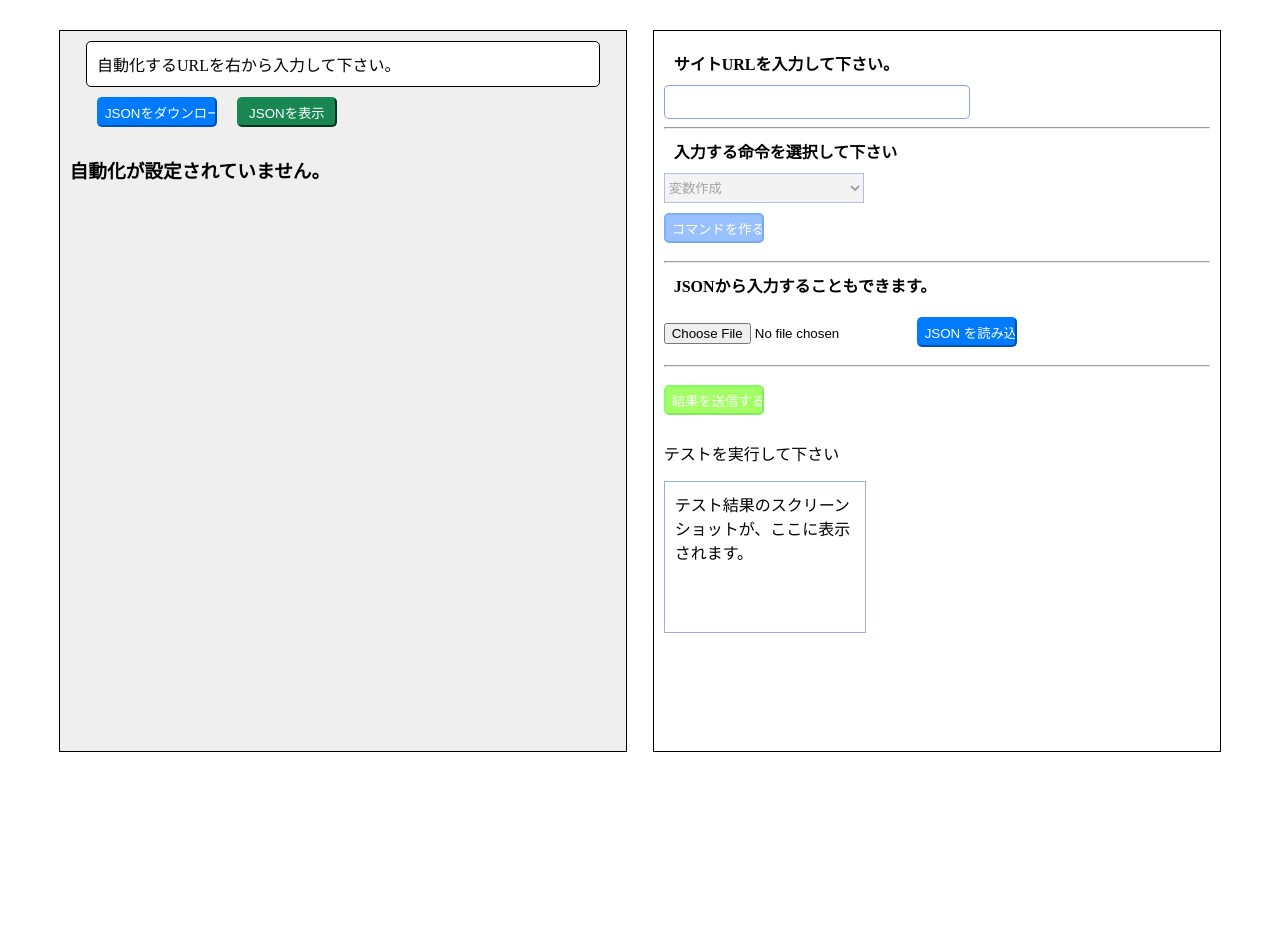
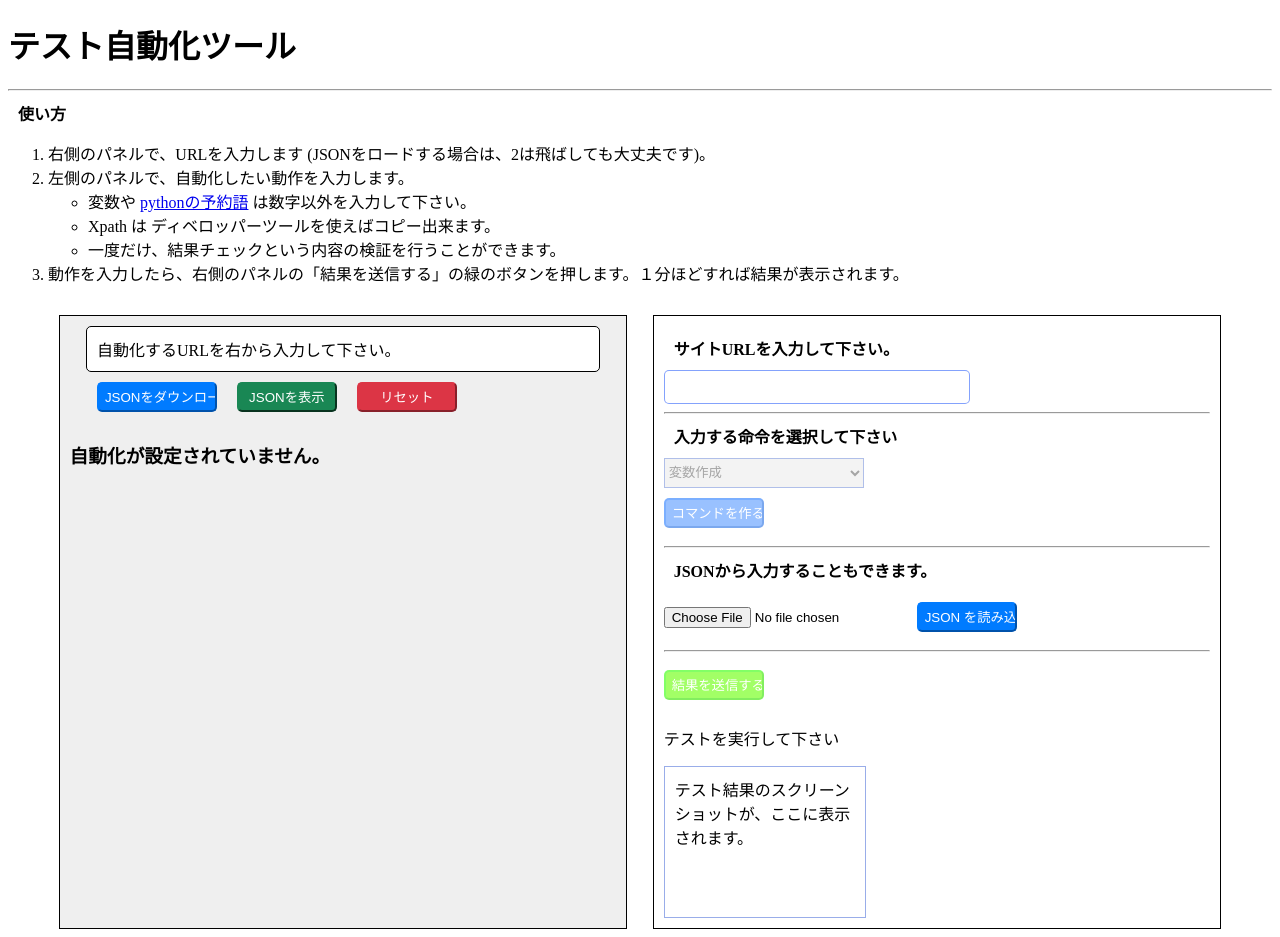
Before and after one commit to YmBIgo/auto-run-test-code, a React (Create React App) app in the folder test_automation_react/: page / in a window 1280 px wide. Before the commit the page ends 800 px from the top, so only its background shows below. Built offline with nearby package versions, Linux system fonts and the light colour scheme.

Commit message:
impl variable display

```diff
--- a/test_automation_react/src/App.tsx
+++ b/test_automation_react/src/App.tsx
@@ -31,7 +31,7 @@ import Command7Output from "./component/CommandOutput/Command7Output"
 type AWS_RESULT_TYPE = {
   file_name: string;
   result: string;
-  variables: string[];
+  variables: {[key: string]:string};
 }
 
 function App() {
@@ -44,8 +44,8 @@ function App() {
   const [input_json_command, set_input_json_command] = useState<File | null>(null)
   const [test_result, set_test_result] = useState<string>("テストを実行して下さい")
   const [test_result_image, set_test_result_image] = useState<string>("")
-  const [test_result_variables, set_test_result_variables] = useState<string[]>([])
-  const [test_is_loading, set_test_is_loading] = useState<boolean>(false)
+  const [test_result_variables, set_test_result_variables] = useState<{[key: string]: string}>({} as {[key: string]: string})
+  const [test_is_loading, set_test_is_loading] = useState<boolean | null>(null)
   // left title
   const [is_left_title_json, set_is_left_title_json] = useState<boolean>(false)
   // left web ui
@@ -91,6 +91,7 @@ function App() {
       }
     }
     reader.readAsText(input_json_command)
+    unFocusLeftCommandElement()
   }
   const downloadCommandJSON = () => {
     const random_str = (Math.random() * 1000000).toString(16).replace(/\./, "")
@@ -299,12 +300,16 @@ function App() {
   const submitCommand = () => {
     const aws_url = "https://s270q3vddg.execute-api.us-west-1.amazonaws.com/default/runAutoCreatedTestCode?url=" + current_url + "&code_json_str=" + JSON.stringify(command_results)
     console.log(aws_url)
+    set_test_is_loading(false)
+    set_test_result("テスト実施中...")
     axios.get(aws_url ).then((result) => {
       console.log(result.data)
       const aws_result = result.data as AWS_RESULT_TYPE // should fix
       set_test_result(aws_result.result)
       set_test_result_image(aws_result.file_name)
+      console.log(aws_result.variables)
       set_test_result_variables(aws_result.variables)
+      set_test_is_loading(true)
     })
   }
 
@@ -312,6 +317,21 @@ function App() {
 // url="https://www.yahoo.co.jp"&code_json_str='[{"command_id":5,"xpath":"//*[@id=\"ContentWrapper\"]/header/section[1]/div/form/fieldset/span/input","xpath_index":1,"is_variable":false,"content":"test"},{"command_id":4,"xpath":"//*[@id=\"ContentWrapper\"]/header/section[1]/div/form/fieldset/span/button","xpath_index":1}]'
 
   return (
+    <div className="">
+      <h1>テスト自動化ツール</h1>
+      <hr/>
+      <h4 className="app-h4-without-margin">使い方</h4>
+      <ol>
+        <li>右側のパネルで、URLを入力します (JSONをロードする場合は、2は飛ばしても大丈夫です)。</li>
+        <li>左側のパネルで、自動化したい動作を入力します。
+          <ul>
+            <li>変数や <a href="http://www.ic.daito.ac.jp/~mizutani/python/intro8_python.html">pythonの予約語</a> は数字以外を入力して下さい。</li>
+            <li>Xpath は ディベロッパーツールを使えばコピー出来ます。</li>
+            <li>一度だけ、結果チェックという内容の検証を行うことができます。</li>
+          </ul>
+        </li>
+        <li>動作を入力したら、右側のパネルの「結果を送信する」の緑のボタンを押します。１分ほどすれば結果が表示されます。</li>
+      </ol>
       <div className="App">
       <div className="app-left" onClick={() => {unFocusLeftCommandElement();}}>
         <div className="app-left-command-title">
@@ -329,6 +349,7 @@ function App() {
         <div className="app-left-command-download-button">
           <input type="button" className="app-button-primary" value="JSONをダウンロード" style={{width: "120px"}} onClick={() => downloadCommandJSON()} />
           <input type="button" className="app-button-success" value={is_left_title_json ? "JSONを非表示" : "JSONを表示"} style={{marginLeft: "20px"}} onClick={() => set_is_left_title_json((prev_is_left_title_json) => !prev_is_left_title_json)}/>
+          <input type="button" className="app-button-danger" value="リセット" style={{marginLeft: "20px"}} onClick={() => set_command_results([])} />
         </div>
         {command_results.length === 0 ?
           <div><h3>自動化が設定されていません。</h3></div>
@@ -588,10 +609,30 @@ function App() {
           {test_result == "False" && <> : 検証は失敗しました</>}
           {test_result == "True" && <> : 検証は成功しました</>}
         </p>
+        { test_is_loading ?
+          <>
             { test_result_image !== "" ?
+              <>
                 <a href={test_result_image} target="_blank">
                   <img src={test_result_image} className="app-file-image"/>
                 </a>
+                {Object.keys(test_result_variables).length !== 0 ?
+                  <>
+                    <p>変数一覧</p>
+                    <ul>
+                      {Object.keys(test_result_variables).map((test_r_v, index) => {
+                        return (
+                          <li key={`test_variable_${index}`}>
+                            {test_r_v} {" = "} {test_result_variables[test_r_v]}
+                          </li>
+                        )
+                      })}
+                    </ul>
+                  </>
+                  :
+                  <></>
+                }
+              </>
               :
               <div className="app-file-image-text">
                 <div style={{padding: "10px"}}>
@@ -599,6 +640,24 @@ function App() {
                 </div>
               </div>
             }
+          </>
+          :
+          <>
+            {test_is_loading === null &&
+              <div className="app-file-image-text">
+                <div style={{padding: "10px"}}>
+                  テスト結果のスクリーンショットが、ここに表示されます。
+                </div>
+              </div>
+            }
+            {test_is_loading === false &&
+              <p>
+                1分ほどお待ちください。
+              </p>
+            }
+          </>
+        }
+      </div>
       </div>
     </div>
   );
--- a/test_automation_react/src/css/index.css
+++ b/test_automation_react/src/css/index.css
@@ -73,7 +73,7 @@
 	margin-right:1%;
 	margin-left:4%;
 	padding:10px;
-	height:700px;
+	height:auto;
 	overflow:scroll;
 	background-color:rgba(100, 100, 100, .1);
 }
@@ -141,7 +141,7 @@
 	margin-left:1%;
 	margin-right:4%;
 	padding:10px;
-	height:700px;
+	height:auto;
 }
 .app-json {
 	width:90%;
```
Also changed, not shown: 1 other file (tests, documents, lock files or other folders). Lines whose indentation alone changed are shown as unchanged.
